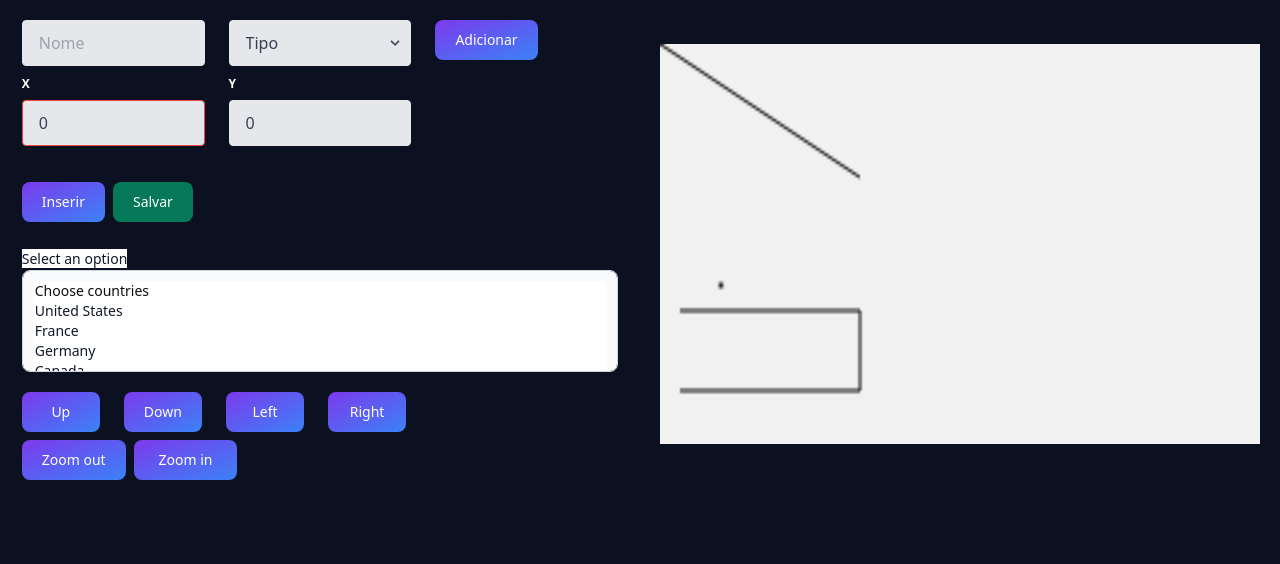
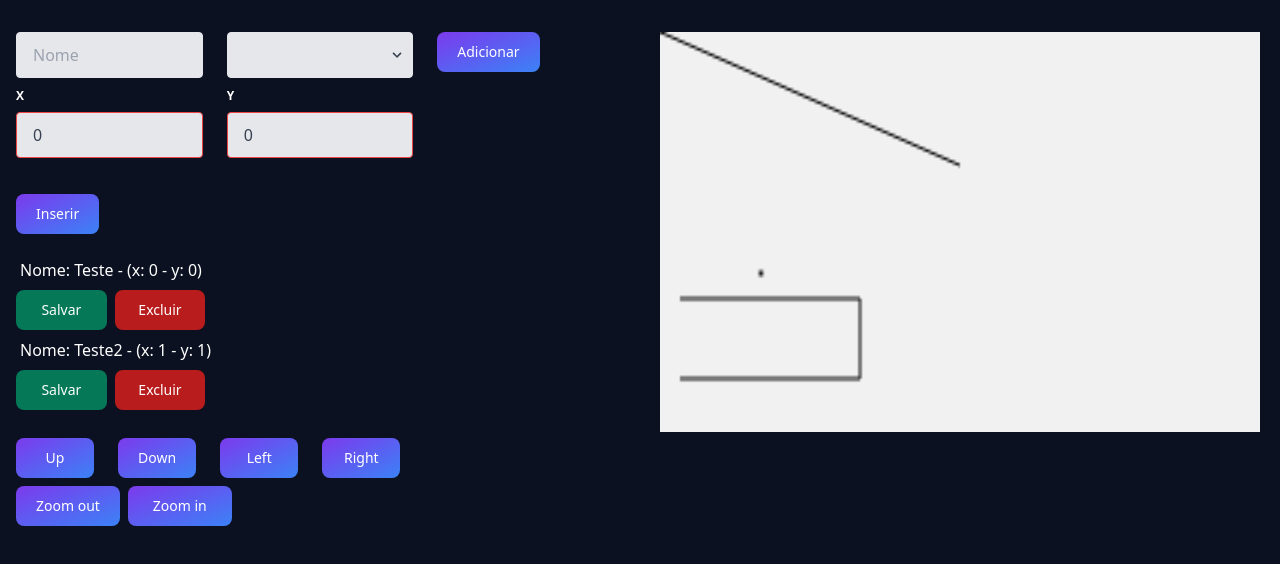
Before and after one commit to cristianpdev/draw-2d, a Vue app: page / in a window 1280 px wide. Shown: the top 564 px of the page. Built offline with nearby package versions, Linux system fonts and the light colour scheme.

Commit message:
Update inputs

```diff
--- a/package.json
+++ b/package.json
@@ -8,6 +8,7 @@
   },
   "dependencies": {
     "autoprefixer": "^9.8.8",
+    "mitt": "^3.0.0",
     "postcss": "^7.0.39",
     "tailwindcss": "npm:@tailwindcss/postcss7-compat@^2.2.17",
     "vue": "^3.2.38"
--- a/src/App.vue
+++ b/src/App.vue
@@ -9,10 +9,10 @@ import DataSelect from './components/DataSelect.vue';
 
 <template>
   <div class="grid grid-cols-2 ">
-    <main>
+    <main class="md:container md:mx-auto px-4 py-8">
       <Select />
       <Inputs />
-      <DataSelect />
+      <DataSelect  />
       <div id="buttons">
         <div class="flex justify-start">
           <NavControl />
@@ -22,20 +22,13 @@ import DataSelect from './components/DataSelect.vue';
         </div>
       </div>
     </main>
-    <aside>
+    <aside class="md:mx-auto py-8">
       <Viewport />
     </aside>
   </div>
 </template>
 
 <style >
-main {
-  margin: auto;
-  padding-top: 20px;
-}
-aside {
-  margin: auto;
-}
 #buttons {
   padding-top: 20px;
 }
--- a/src/components/DataSelect.vue
+++ b/src/components/DataSelect.vue
@@ -1,19 +1,32 @@
 <template>
-  <label for="countries_multiple" class="bg-white text-sm font-medium text-gray-900 dark:text-gray-400">Select an
-    option</label>
-  <select multiple id="countries_multiple"
-    class="bg-gray-50 border border-gray-300 text-gray-900 text-sm rounded-lg focus:ring-blue-500 focus:border-blue-500 block w-full p-2.5 dark:bg-gray-700 dark:border-gray-600 dark:placeholder-gray-400 dark:text-white dark:focus:ring-blue-500 dark:focus:border-blue-500">
-    <option class="bg-white" selected>Choose countries</option>
-    <option class="bg-white" value="US">United States</option>
-    <option class="bg-white" value="FR">France</option>
-    <option class="bg-white" value="DE">Germany</option>
-    <option class="bg-white" value="CA">Canada</option>
-  </select>
+  <div class="grid grid-cols-3 gap-2" v-for="item in dataselect.data" :key="item.name">
+    <div class="text-white w-full md:w-1/3 px-1 mb-3 md:mb-0 col-span-3">
+      Nome: {{item.name}} - (x: {{item.x}} - y: {{item.y}})
+    </div>
+    <div class="grid grid-cols-2 inline">
+      <button type="button"
+        class="focus:outline-none text-white bg-green-700 hover:bg-green-800 focus:ring-4 focus:ring-green-300 font-medium rounded-lg text-sm px-5 py-2.5 mr-2 mb-2 dark:bg-green-600 dark:hover:bg-green-700 dark:focus:ring-green-800">
+        Salvar
+      </button>
+      <button type="button"
+        class="focus:outline-none text-white bg-red-700 hover:bg-red-800 focus:ring-4 focus:ring-red-300 font-medium rounded-lg text-sm px-5 py-2.5 mr-2 mb-2 dark:bg-red-600 dark:hover:bg-red-700 dark:focus:ring-red-900">
+        Excluir
+      </button>
+    </div>
+  </div>
 </template>
 
 <script>
+import { dataselect } from '../constants';
+
 export default {
-name: 'DataSelect'
+  name: 'DataSelect',
+  data() {
+    return {
+      dataselect
+    }
+  },
+  mounted() { }
 }
 </script>
 
--- a/src/components/Inputs.vue
+++ b/src/components/Inputs.vue
@@ -1,17 +1,11 @@
 <template>
   <div class="mb-4">
     <div class="flex flex-wrap -mx-3 mb-6">
-    <div class="w-full md:w-1/3 px-3 mb-6 md:mb-0">
-      <label class="block uppercase tracking-wide text-white text-xs font-bold mb-2" for="grid-first-name">
-        X
+    <div class="w-full md:w-1/3 px-3 mb-6 md:mb-0" v-for="item in inputs.data">
+      <label class="block uppercase tracking-wide text-white text-xs font-bold mb-2" :for="item.inputId">
+        {{item.labelText}}
       </label>
-      <input class="appearance-none block w-full bg-gray-200 text-gray-700 border border-red-500 rounded py-3 px-4 mb-3 leading-tight focus:outline-none focus:bg-white" id="x" type="number" value="0">
-    </div>
-    <div class="w-full md:w-1/3 px-3">
-      <label class="block uppercase tracking-wide text-white text-xs font-bold mb-2" for="grid-last-name">
-        Y
-      </label>
-      <input class="appearance-none block w-full bg-gray-200 text-gray-700 border border-gray-200 rounded py-3 px-4 leading-tight focus:outline-none focus:bg-white focus:border-gray-500" id="y" type="number" value="0">
+      <input class="appearance-none block w-full bg-gray-200 text-gray-700 border border-red-500 rounded py-3 px-4 mb-3 leading-tight focus:outline-none focus:bg-white" :id="inputId" type="number" :value="item.value">
     </div>
   </div>
   <div class="w-full md:w-1/3">
@@ -19,19 +13,21 @@
       class="text-white bg-gradient-to-br from-purple-600 to-blue-500 hover:bg-gradient-to-bl focus:ring-4 focus:outline-none focus:ring-blue-300 dark:focus:ring-blue-800 font-medium rounded-lg text-sm px-5 py-2.5 text-center mr-2 mb-2">
       Inserir
     </button>
-    <button type="button"
-      class="focus:outline-none text-white bg-green-700 hover:bg-green-800 focus:ring-4 focus:ring-green-300 font-medium rounded-lg text-sm px-5 py-2.5 mr-2 mb-2 dark:bg-green-600 dark:hover:bg-green-700 dark:focus:ring-green-800">
-      Salvar
-    </button>
   </div>
   </div>
 </template>
 
 <script>
+import { inputs } from '../constants';
+
 export default {
   name: 'Inputs',
   props: ['labelText', 'inputId'],
-
+  data() {
+    return {
+      inputs
+    }
+  }
 }
 </script>
 
--- a/src/components/Select.vue
+++ b/src/components/Select.vue
@@ -3,14 +3,15 @@
     <div class="w-full md:w-1/3 px-3 mb-6 md:mb-0">
       <input
         class="appearance-none block w-full bg-gray-200 text-gray-700 border border-gray-200 rounded py-3 px-4 leading-tight focus:outline-none focus:bg-white focus:border-gray-500"
-          id="grid-city" type="text" placeholder="Nome">
+        ref="nameInput" type="text" placeholder="Nome">
     </div>
     <div class="w-full md:w-1/3 px-3 mb-6 md:mb-0">
       <div class="relative">
-          <select id="large"
+        <select id="large" v-model="selected"
           class="block appearance-none w-full bg-gray-200 border border-gray-200 text-gray-700 py-3 px-4 pr-8 rounded leading-tight focus:outline-none focus:bg-white focus:border-gray-500">
           <option class="bg-white" selected>Tipo</option>
-            <option class="bg-white" v-for="item, index in select.data" :key="index" :value="item.value">{{item.type}}
+          <option class="bg-white" ref="valueSelect" v-for="item, index in select.data" :key="index"
+            :value="item.value">{{item.type}}
           </option>
         </select>
         <div class="pointer-events-none absolute inset-y-0 right-0 flex items-center px-2 text-gray-700">
@@ -36,11 +37,11 @@ export default {
   name: 'Select',
   data() {
     return {
-      select: select
+      select: select,
+      selected: null
     }
   },
-  mounted() {
-  }
+  mounted() {  }
 }
 </script>
 
--- a/src/components/Viewport.vue
+++ b/src/components/Viewport.vue
@@ -40,9 +40,9 @@ export default {
     this.vueCanvas = ctx;
     this.vueCanvas.moveTo(0, 0);
 
-    this.drawLine(100, 50);
-    this.drawPolyline(100,10)
-    this.drawPoint(30,90);
+    this.drawLine(150, 50);
+    this.drawPolyline(10,90)
+    this.drawPoint(50,90);
     },
 }
 </script>
--- a/src/constants.js
+++ b/src/constants.js
@@ -12,4 +12,39 @@ export const select = {
       type: 'Polilinha',
       value: 'polilinha'
     },
-]}
+  ]
+}
+
+export const inputs = {
+  "data": [
+    {
+      inputId: 'X',
+      labelText: 'x',
+      value: 0,
+    },
+    {
+      inputId: 'Y',
+      labelText: 'y',
+      value: 0,
+    },
+  ]
+}
+
+export const dataselect = {
+  "data": [
+    {
+      name: 'Teste',
+      isPolygn: true,
+      type: 'Polilinha',
+      x: 0,
+      y: 0
+    },
+    {
+      name: 'Teste2',
+      isPolygn: false,
+      type: 'Polilinha',
+      x: 1,
+      y: 1
+    }
+  ]
+}
--- a/src/main.js
+++ b/src/main.js
@@ -1,6 +1,11 @@
-import { createApp } from 'vue'
-import App from './App.vue'
+import { createApp } from 'vue';
+import App from './App.vue';
+import mitt from 'mitt';
 
-import './index.css'
+const emiter = mitt();
 
-createApp(App).mount('#app')
+export default emiter;
+
+import './index.css';
+
+createApp(App).mount('#app');
```
Also changed, not shown: 1 other file (tests, documents, lock files or other folders). Lines whose indentation alone changed are shown as unchanged.
